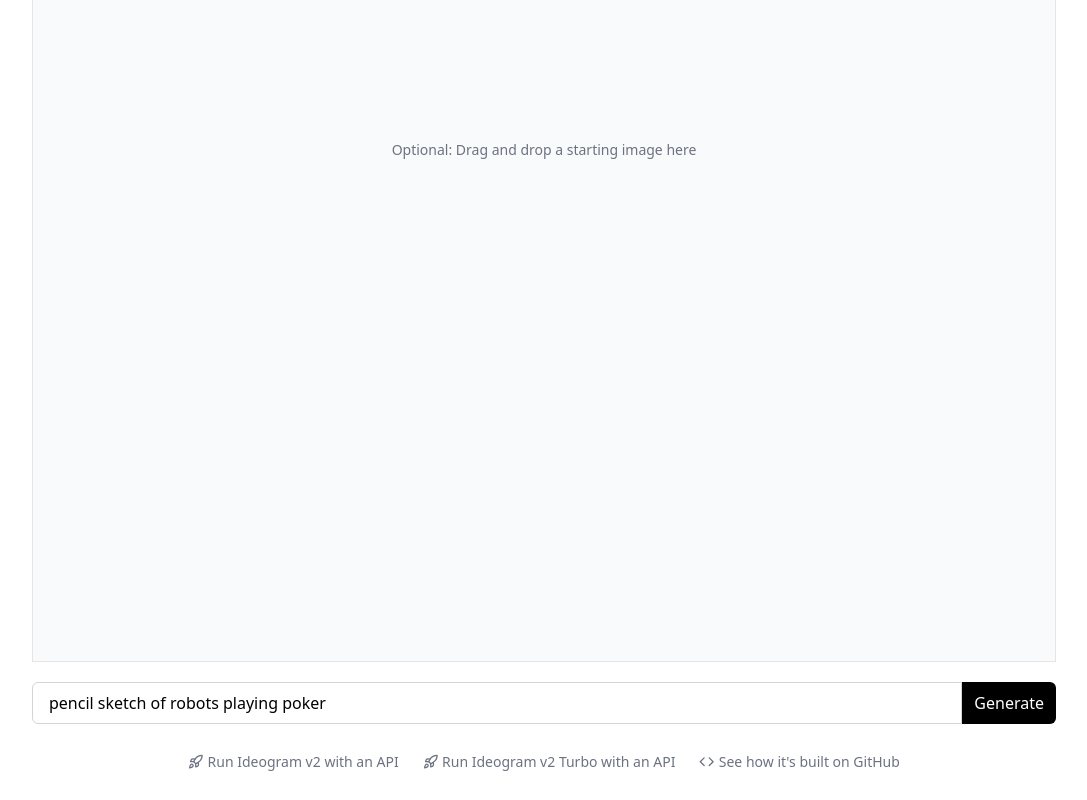
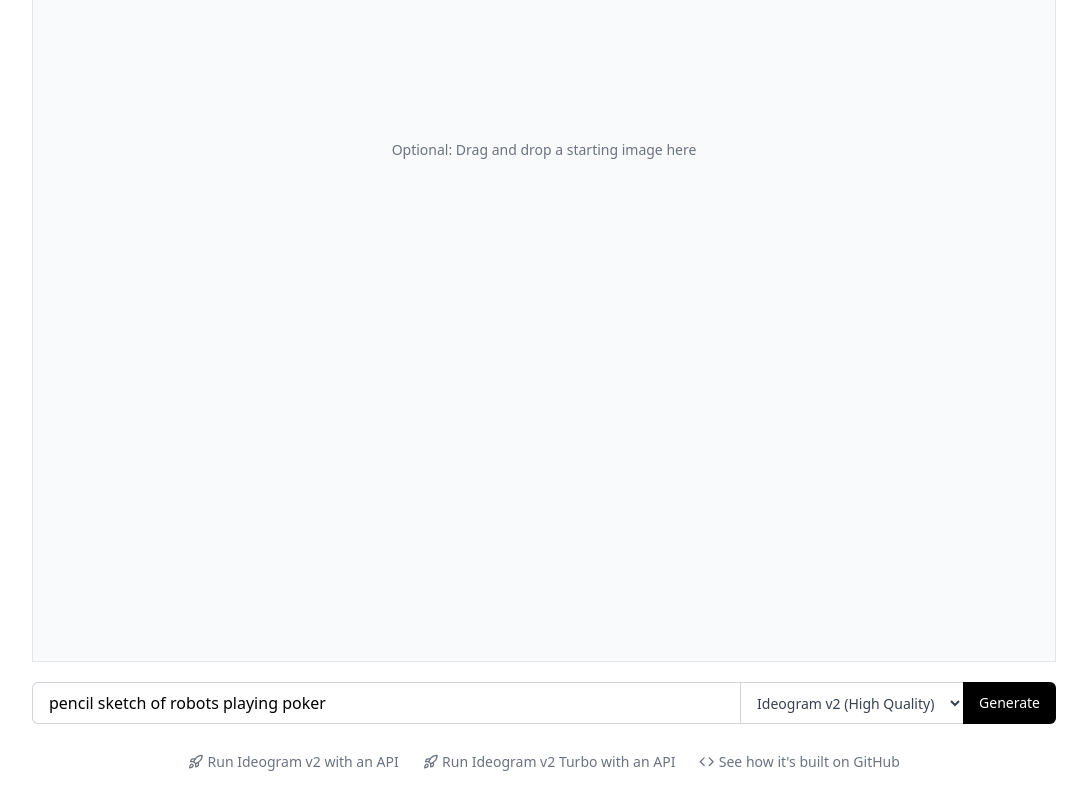
Before and after one commit to replicate/inpainter, a Next.js app: page /paint in a window 1280 px wide. Shown: the part 382-1182 px from the top of the page, without its empty margins (96-1183 px from the left). Built offline with nearby package versions, Linux system fonts and the light colour scheme.

Commit message:
v2 and v2 Turbo options added

```diff
--- a/components/prompt-form.js
+++ b/components/prompt-form.js
@@ -1,4 +1,5 @@
 import { useState } from "react";
+import sample from "lodash/sample";
 
 const samplePrompts = [
   "a gentleman otter in a 19th century portrait",
@@ -10,11 +11,9 @@ const samplePrompts = [
   "pencil sketch of robots playing poker",
   "photo of an astronaut riding a horse",
 ];
-import sample from "lodash/sample";
 
 export default function PromptForm(props) {
   const [prompt] = useState(sample(samplePrompts));
-  const [image, setImage] = useState(null);
 
   return (
     <form
@@ -27,11 +26,17 @@ export default function PromptForm(props) {
           defaultValue={prompt}
           name="prompt"
           placeholder="Enter a prompt..."
-          className="block w-full flex-grow rounded-l-md"
+          className="block w-full flex-grow rounded-l-md border-r-0"
         />
-
+        <select
+          name="model"
+          className="bg-white border border-gray-300 border-l border-r-0 px-3 py-2 text-sm font-medium text-gray-700 focus:outline-none focus:ring-0 focus:border-gray-300"
+        >
+          <option value="ideogram-ai/ideogram-v2">Ideogram v2 (High Quality)</option>
+          <option value="ideogram-ai/ideogram-v2-turbo">Ideogram v2 Turbo (Fast)</option>
+        </select>
         <button
-          className="bg-black text-white rounded-r-md text-small inline-block px-3 flex-none"
+          className="bg-black text-white rounded-r-md text-sm font-medium px-4 py-2 flex-none"
           type="submit"
         >
           Generate
--- a/pages/api/predictions/index.js
+++ b/pages/api/predictions/index.js
@@ -11,11 +11,13 @@ export default async function handler(req, res) {
     req.body.mask = addBackgroundToPNG(req.body.mask);
   }
 
+  const modelVersion = req.body.model || "ideogram-ai/ideogram-v2";
+
   const body = JSON.stringify({
     input: req.body,
   });
 
-  const response = await fetch(`https://api.replicate.com/v1/models/ideogram-ai/ideogram-v2/predictions`, {
+  const response = await fetch(`https://api.replicate.com/v1/models/${modelVersion}/predictions`, {
     method: "POST",
     headers: {
       Authorization: `Token ${process.env.REPLICATE_API_TOKEN}`,
--- a/pages/paint.js
+++ b/pages/paint.js
@@ -29,6 +29,7 @@ export default function Home() {
 
     const body = {
       prompt: e.target.prompt.value,
+      model: e.target.model.value,
       image: userUploadedImage
         ? await readAsDataURL(userUploadedImage)
         : // only use previous prediction as init image if there's a mask
```
